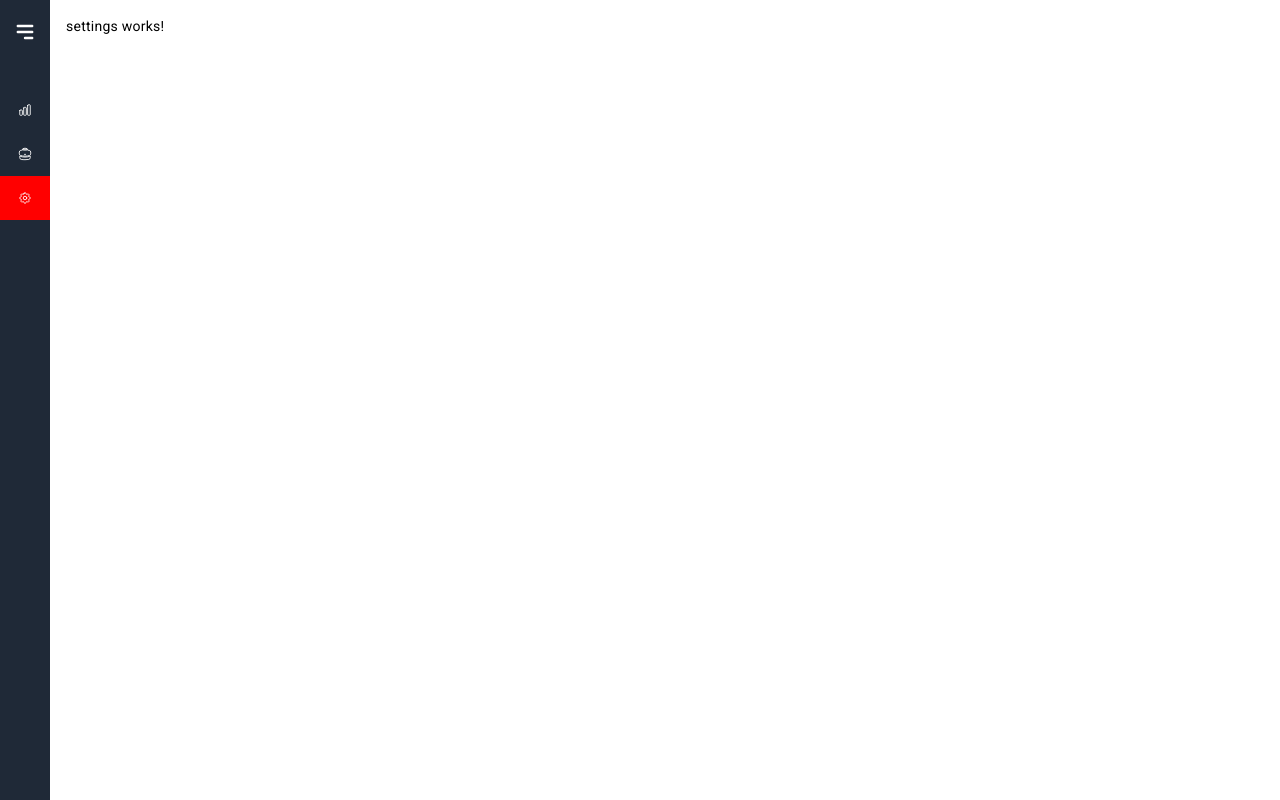
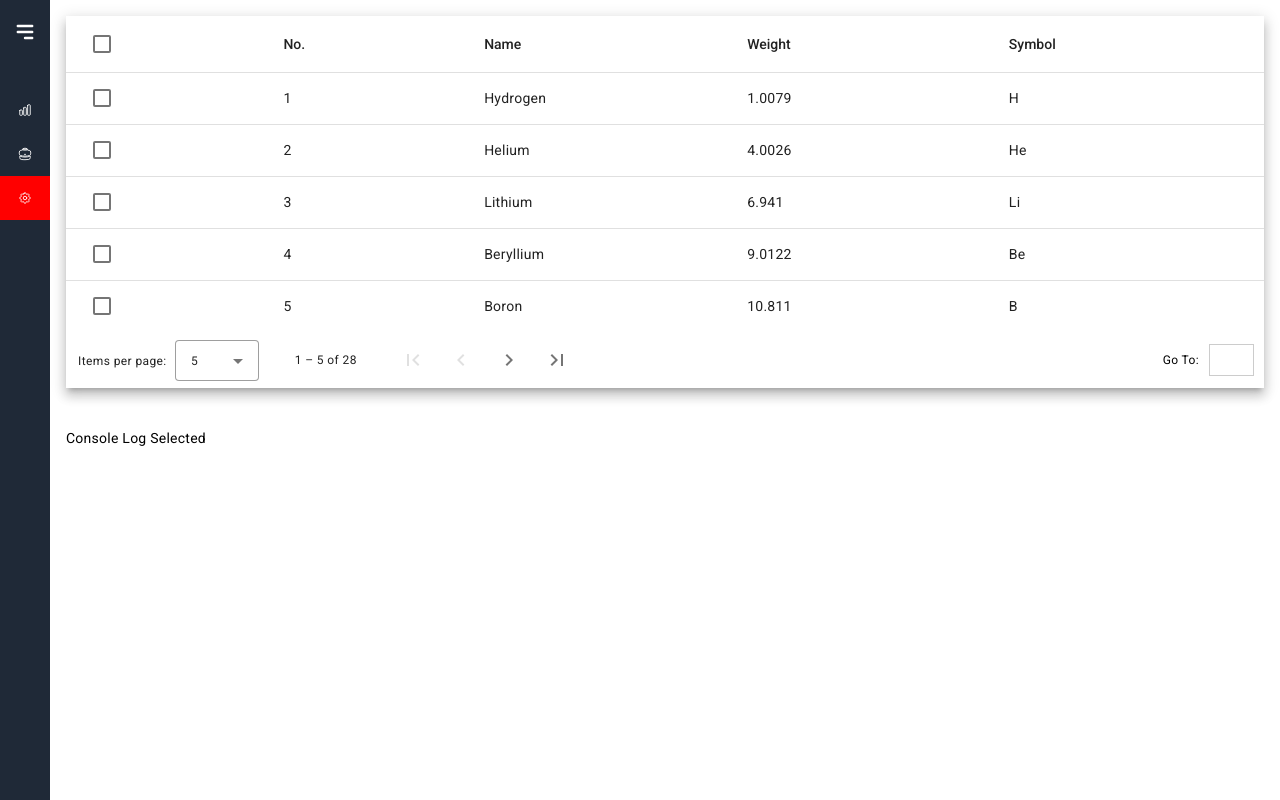
Before and after one commit to ChanDru-Balu/ServiceManagement, an Angular app: page /settings in a window 1280 px wide. Built offline with nearby package versions, Linux system fonts and the light colour scheme.

Commit message:
Angular Material Table

```diff
--- a/src/app/app.module.ts
+++ b/src/app/app.module.ts
@@ -18,6 +18,9 @@ import { MatIconModule } from '@angular/material/icon';
 import { MatPaginatorModule } from '@angular/material/paginator';
 import { MatSortModule } from '@angular/material/sort';
 import { MatTableModule } from '@angular/material/table';
+import { MatFormFieldModule } from '@angular/material/form-field';
+import { MatInputModule } from '@angular/material/input';
+import {MatCheckboxModule} from '@angular/material/checkbox';
 // import {  } from '@angular/material'
 
 @NgModule({
@@ -41,6 +44,9 @@ import { MatTableModule } from '@angular/material/table';
     MatPaginatorModule,
     MatSortModule,
     MatTableModule,
+    MatFormFieldModule,
+    MatInputModule,
+    MatCheckboxModule
   ],
   providers: [],
   bootstrap: [AppComponent]
--- a/src/app/pages/listing/listing.component.css
+++ b/src/app/pages/listing/listing.component.css
@@ -0,0 +1,20 @@
+:host .mat-paginator .mat-paginator-container{
+    justify-content: flex-start !important;
+  }
+
+  mat-header-row{
+    background-color: #f8fafc;
+  }
+
+  mat-header-cell{
+    color:#64748b
+  }
+
+  ::ng-deep .hide-arrow .mat-sort-header-arrow {
+    color: #64748b;
+ }
+
+mat-cell {
+    background-color: #ffffff;
+    color: #182032;
+}
--- a/src/app/pages/listing/listing.component.ts
+++ b/src/app/pages/listing/listing.component.ts
@@ -2,11 +2,10 @@ import { AfterViewInit, Component , OnInit, ViewChild } from '@angular/core';
 import { catchError, of, switchMap } from 'rxjs';
 import { JobsService } from 'src/app/services/jobs.service';
 
+import {SelectionModel} from '@angular/cdk/collections';
 import {MatPaginator} from '@angular/material/paginator';
 import {MatSort} from '@angular/material/sort';
 import {MatTableDataSource} from '@angular/material/table';
-
-
 
 
 @Component({
@@ -18,27 +17,28 @@ export class ListingComponent implements OnInit , AfterViewInit {
 
   data : any = [
     { id: 1, name: 'Alice', email: 'alice@example.com' },
-    { id: 1, name: 'Alice', email: 'alice@example.com' },
-    { id: 1, name: 'Alice', email: 'alice@example.com' },
-    { id: 1, name: 'Alice', email: 'alice@example.com' },
-    { id: 1, name: 'Alice', email: 'alice@example.com' },
-    { id: 1, name: 'Alice', email: 'alice@example.com' },
-    { id: 1, name: 'Alice', email: 'alice@example.com' },
-    { id: 1, name: 'Alice', email: 'alice@example.com' },
-    { id: 1, name: 'Alice', email: 'alice@example.com' },
-    { id: 1, name: 'Alice', email: 'alice@example.com' },
-    { id: 1, name: 'Alice', email: 'alice@example.com' },
-    { id: 1, name: 'Alice', email: 'alice@example.com' },
+    { id: 2, name: 'dvsvds', email: 'raj@example.com' },
+    { id: 3, name: 'bgbdf', email: 'adca@example.com' },
+    { id: 4, name: 'bndfbd', email: 'aliacdcdce@example.com' },
+    { id: 5, name: 'dvsxvx', email: 'sdsdv@example.com' },
+    { id: 6, name: 'rtnrtn', email: 'resdv@example.com' },
+    { id: 7, name: 'nfgbfd', email: 'vdsv@example.com' },
+    { id: 8, name: 'yrdbfbfd', email: 'svdsv@example.com' },
+    { id: 9, name: 'dbfd', email: 'ewfcas@example.com' },
+    { id: 10, name: 'dbdfb', email: 'svsdv@example.com' },
+    { id: 11, name: 'dbfdb', email: 'ewdsczx@example.com' },
+    { id: 12, name: 'cxvbxc', email: 'dcwdesd@example.com' },
   ];
 
   displayedColumns: string[] = ['id', 'name', 'email'];
   dataSource = new MatTableDataSource<any>(this.data);
+  selection = new SelectionModel<any>(true, this.data.filter((t:any)=> t.id));
 
   @ViewChild(MatPaginator) paginator!: MatPaginator;
   @ViewChild(MatSort) sort!: MatSort;
 
 
-
+  goToPage : any = null;
   jobsData : any ;
   jobsArray : any[] = [];
   metaArray : any[] = [];
@@ -56,6 +56,37 @@ export class ListingComponent implements OnInit , AfterViewInit {
   ngAfterViewInit() {
     this.dataSource.paginator = this.paginator;
     this.dataSource.sort = this.sort;
+  }
+
+
+    /** Whether the number of selected elements matches the total number of rows. */
+    isAllSelected() {
+      const numSelected = this.selection.selected.length;
+      const numRows = this.dataSource.data.length;
+      return numSelected === numRows;
+    }
+
+      /** Selects all rows if they are not all selected; otherwise clear selection. */
+  toggleAllRows() {
+    if (this.isAllSelected()) {
+      this.selection.clear();
+      return;
+    }
+
+    this.selection.select(...this.dataSource.data);
+  }
+
+    /** The label for the checkbox on the passed row */
+    checkboxLabel(row?: any): string {
+      if (!row) {
+        return `${this.isAllSelected() ? 'deselect' : 'select'} all`;
+      }
+      return `${this.selection.isSelected(row) ? 'deselect' : 'select'} row ${row.position + 1}`;
+    }
+
+  updateGoToPage() {
+
+    this.paginator.pageIndex = this.goToPage - 1;
   }
 
   getJobs(type:any){
--- a/src/app/pages/settings/settings.component.css
+++ b/src/app/pages/settings/settings.component.css
@@ -0,0 +1,7 @@
+table {
+    width: 100%;
+}
+
+.mat-mdc-paginator {
+  /* display: flex; */
+}
--- a/src/app/pages/settings/settings.component.html
+++ b/src/app/pages/settings/settings.component.html
@@ -1 +1,61 @@
-<p>settings works!</p>
+<div class="mat-elevation-z8">
+    <table mat-table [dataSource]="dataSource" matSort>
+
+      <ng-container matColumnDef="select">
+        <th mat-header-cell *matHeaderCellDef>
+          <mat-checkbox (change)="$event ? masterToggle() : null"
+                        [checked]="selection.hasValue() && isAllSelected()"
+                        [indeterminate]="selection.hasValue() && !isAllSelected()">
+          </mat-checkbox>
+        </th>
+        <td mat-cell *matCellDef="let row">
+          <mat-checkbox (click)="$event.stopPropagation()"
+                        (change)="$event ? selection.toggle(row) : null"
+                        [checked]="selection.isSelected(row)">
+          </mat-checkbox>
+        </td>
+      </ng-container>
+
+      <ng-container matColumnDef="position">
+        <th mat-header-cell *matHeaderCellDef mat-sort-header> No. </th>
+        <td mat-cell *matCellDef="let element"> {{element.position}} </td>
+      </ng-container>
+
+      <ng-container matColumnDef="name">
+        <th mat-header-cell *matHeaderCellDef mat-sort-header> Name </th>
+        <td mat-cell *matCellDef="let element"> {{element.name}} </td>
+      </ng-container>
+
+      <ng-container matColumnDef="weight">
+        <th mat-header-cell *matHeaderCellDef mat-sort-header> Weight </th>
+        <td mat-cell *matCellDef="let element"> {{element.weight}} </td>
+      </ng-container>
+
+      <ng-container matColumnDef="symbol">
+        <th mat-header-cell *matHeaderCellDef mat-sort-header> Symbol </th>
+        <td mat-cell *matCellDef="let element"> {{element.symbol}} </td>
+      </ng-container>
+
+      <tr mat-header-row *matHeaderRowDef="displayedColumns"></tr>
+      <tr mat-row *matRowDef="let row; columns: displayedColumns;"
+          (click)="selection.toggle(row)">
+      </tr>
+    </table>
+
+    <div style="display: flex; align-items: center;">
+        <mat-paginator [pageSizeOptions]="[5, 10, 20]" showFirstLastButtons></mat-paginator>
+        <div style="flex: 1;"></div> <!-- This div will take up the remaining space -->
+        <div style="display: flex; margin-right: 10px; align-items:center; ">
+            <h4 style="margin: 10px; font-size: 12px;">Go To:</h4>
+            <input style="border: 1px solid #ccc; padding: 15px;width: 45px;height: 20px;">
+        </div>
+    </div>
+
+
+
+
+      </div>
+    <br><br>
+      <div>
+        <button  mat-raised-button (click)="logSelection()">Console Log Selected</button>
+      </div>
--- a/src/app/pages/settings/settings.component.ts
+++ b/src/app/pages/settings/settings.component.ts
@@ -1,10 +1,92 @@
-import { Component } from '@angular/core';
+import {SelectionModel} from '@angular/cdk/collections';
+import {AfterViewInit, Component,ViewChild, ViewEncapsulation} from '@angular/core';
+import { MatTableDataSource } from '@angular/material/table';
+import { MatPaginator } from '@angular/material/paginator'
+import {MatSort} from '@angular/material/sort';
+
+export interface PeriodicElement {
+  name: string;
+  position: number;
+  weight: number;
+  symbol: string;
+}
+
+const ELEMENT_DATA: PeriodicElement[] = [
+  {position: 1, name: 'Hydrogen', weight: 1.0079, symbol: 'H'},
+  {position: 2, name: 'Helium', weight: 4.0026, symbol: 'He'},
+  {position: 3, name: 'Lithium', weight: 6.941, symbol: 'Li'},
+  {position: 4, name: 'Beryllium', weight: 9.0122, symbol: 'Be'},
+  {position: 5, name: 'Boron', weight: 10.811, symbol: 'B'},
+  {position: 6, name: 'Carbon', weight: 12.0107, symbol: 'C'},
+  {position: 7, name: 'Nitrogen', weight: 14.0067, symbol: 'N'},
+  {position: 8, name: 'Oxygen', weight: 15.9994, symbol: 'O'},
+  {position: 9, name: 'Fluorine', weight: 18.9984, symbol: 'F'},
+  {position: 10, name: 'Neon', weight: 20.1797, symbol: 'Ne'},
+  {position: 11, name: 'Boron', weight: 10.811, symbol: 'B'},
+  {position: 12, name: 'Carbon', weight: 12.0107, symbol: 'C'},
+  {position: 13, name: 'Nitrogen', weight: 14.0067, symbol: 'N'},
+  {position: 14, name: 'Oxygen', weight: 15.9994, symbol: 'O'},
+  {position: 15, name: 'Fluorine', weight: 18.9984, symbol: 'F'},
+  {position: 16, name: 'Neon', weight: 20.1797, symbol: 'Ne'},
+  {position: 17, name: 'Boron', weight: 10.811, symbol: 'B'},
+  {position: 18, name: 'Carbon', weight: 12.0107, symbol: 'C'},
+  {position: 19, name: 'Nitrogen', weight: 14.0067, symbol: 'N'},
+  {position: 20, name: 'Oxygen', weight: 15.9994, symbol: 'O'},
+  {position: 21, name: 'Fluorine', weight: 18.9984, symbol: 'F'},
+  {position: 22, name: 'Neon', weight: 20.1797, symbol: 'Ne'},
+  {position: 23, name: 'Boron', weight: 10.811, symbol: 'B'},
+  {position: 24, name: 'Carbon', weight: 12.0107, symbol: 'C'},
+  {position: 25, name: 'Nitrogen', weight: 14.0067, symbol: 'N'},
+  {position: 26, name: 'Oxygen', weight: 15.9994, symbol: 'O'},
+  {position: 27, name: 'Fluorine', weight: 18.9984, symbol: 'F'},
+  {position: 28, name: 'Neon', weight: 20.1797, symbol: 'Ne'},
+];
+
+/**
+ * @title Table with selection
+ */
 
 @Component({
   selector: 'app-settings',
   templateUrl: './settings.component.html',
-  styleUrls: ['./settings.component.css']
+  styleUrls: ['./settings.component.css'],
+  encapsulation: ViewEncapsulation.None
 })
-export class SettingsComponent {
+export class SettingsComponent implements AfterViewInit {
 
+  // @ViewChild(MatPaginator) paginator: MatPaginator | any;
+  displayedColumns: string[] = ['select', 'position', 'name', 'weight', 'symbol'];
+  dataSource = new MatTableDataSource<PeriodicElement>(ELEMENT_DATA);
+  selection = new SelectionModel<PeriodicElement>(true, []);
+
+  @ViewChild(MatPaginator) paginator!: MatPaginator;
+  @ViewChild(MatSort) sort!: MatSort;
+
+ ngOnInit() {
+    this.dataSource.paginator = this.paginator;
+  }
+  ngAfterViewInit() {
+    this.dataSource.paginator = this.paginator;
+    this.dataSource.sort = this.sort;
+  }
+
+
+
+  /** Whether the number of selected elements matches the total number of rows. */
+  isAllSelected() {
+    const numSelected = this.selection.selected.length;
+    const numRows = this.dataSource.data.length;
+    return numSelected === numRows;
+  }
+
+  /** Selects all rows if they are not all selected; otherwise clear selection. */
+  masterToggle() {
+    this.isAllSelected() ?
+        this.selection.clear() :
+        this.dataSource.data.forEach(row => this.selection.select(row));
+  }
+
+  logSelection() {
+    this.selection.selected.forEach(s => console.log(s.name));
+  }
 }
--- a/src/styles.css
+++ b/src/styles.css
@@ -1,3 +1,6 @@
+@import '@angular/material/prebuilt-themes/indigo-pink.css';
+
+
 @tailwind base;
 @tailwind components;
 @tailwind utilities;
```
Also changed, not shown: src/app/pages/listing/listing.component.html (+43 -11 lines).
